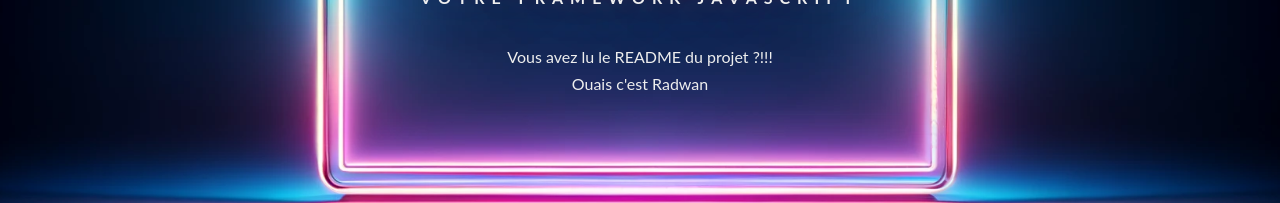
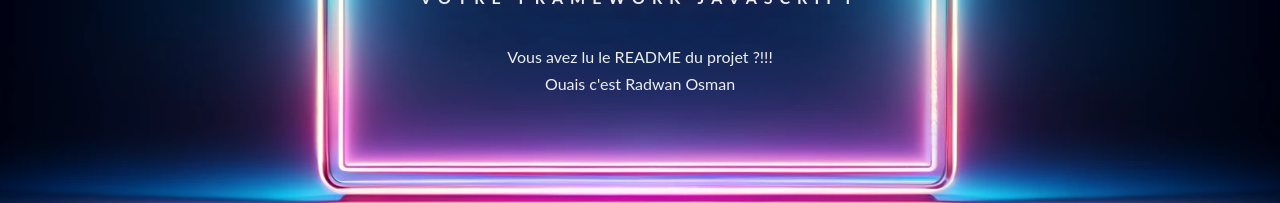
Before and after one commit to WildCodeSchool-2024-09/toulouse-p2-cinewild, a React (Vite) app in the folder client/: page / in a window 1280 px wide. Shown: the part 400-603 px from the top of the page. Built offline with nearby package versions, Linux system fonts and the light colour scheme.

Commit message:
fix: add p

```diff
--- a/client/src/App.tsx
+++ b/client/src/App.tsx
@@ -41,7 +41,7 @@ function App() {
           <p className="block-primary-sub">Votre framework JavaScript</p>
         </hgroup>
         <p>Vous avez lu le README du projet ?!!!</p>
-        <p>Ouais c'est Radwan</p>
+        <p>Ouais c'est Radwan Osman</p>
       </main>
 
       <footer>
```
